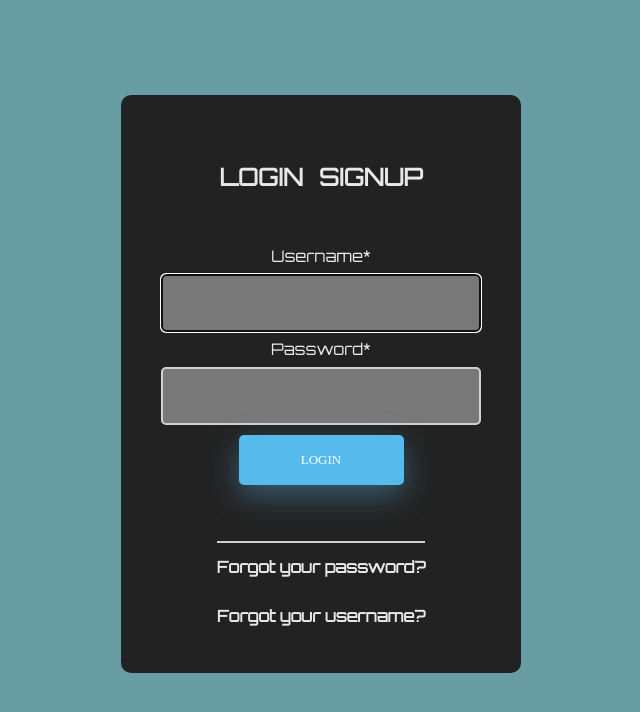
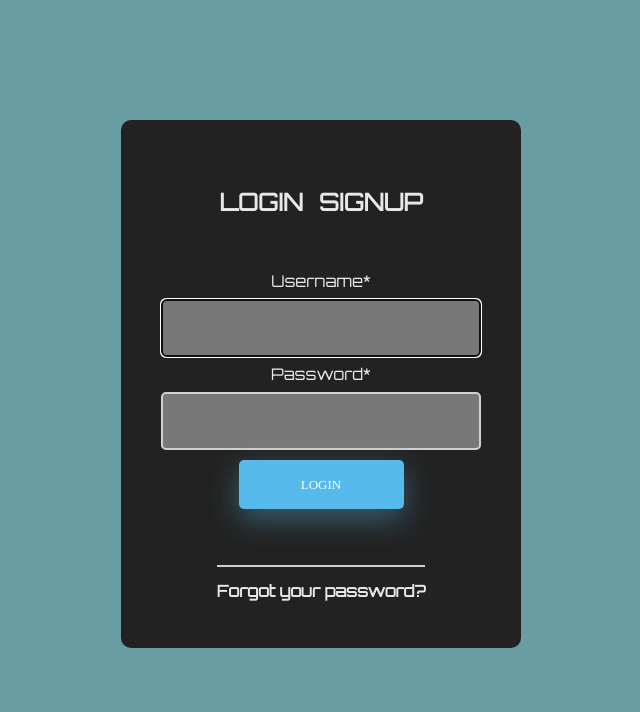
Before and after one commit to Wisieneu/chandra, a Django app: page /login/?redirect_to=/profile/ in a window 1280 px wide. Shown: the top 712 px of the page, without its empty margins (319-959 px from the left). Run offline with Django 4.2, Linux system fonts and the light colour scheme; some libraries are stand-ins or nearby versions.

Commit message:
add pwreset redirect + remove username reset

```diff
--- a/chandra/urls.py
+++ b/chandra/urls.py
@@ -35,6 +35,7 @@ urlpatterns = [
     path('login/', auth_views.LoginView.as_view(template_name='users/login.html'), name='login'),
     path('signup/', signup_view, name='signup'),
     path('logout/', logout_view, name='logout'),
+    path('pwreset/', auth_views.PasswordResetView.as_view(template_name='users/pwreset.html'), name='pwreset'),
 ]
 
 if settings.DEBUG:
--- a/templates/users/login.html
+++ b/templates/users/login.html
@@ -45,12 +45,8 @@
       </form>
 
       <div class="formFooter">
-        <a href="placeholder">
+        <a href="{% url 'pwreset' %}">
           <h2 class="forgotPassword">Forgot your password?</h2>
-        </a>
-
-        <a href="placeholder">
-          <h2>Forgot your username?</h2>
         </a>
       </div>
     </div>
```
